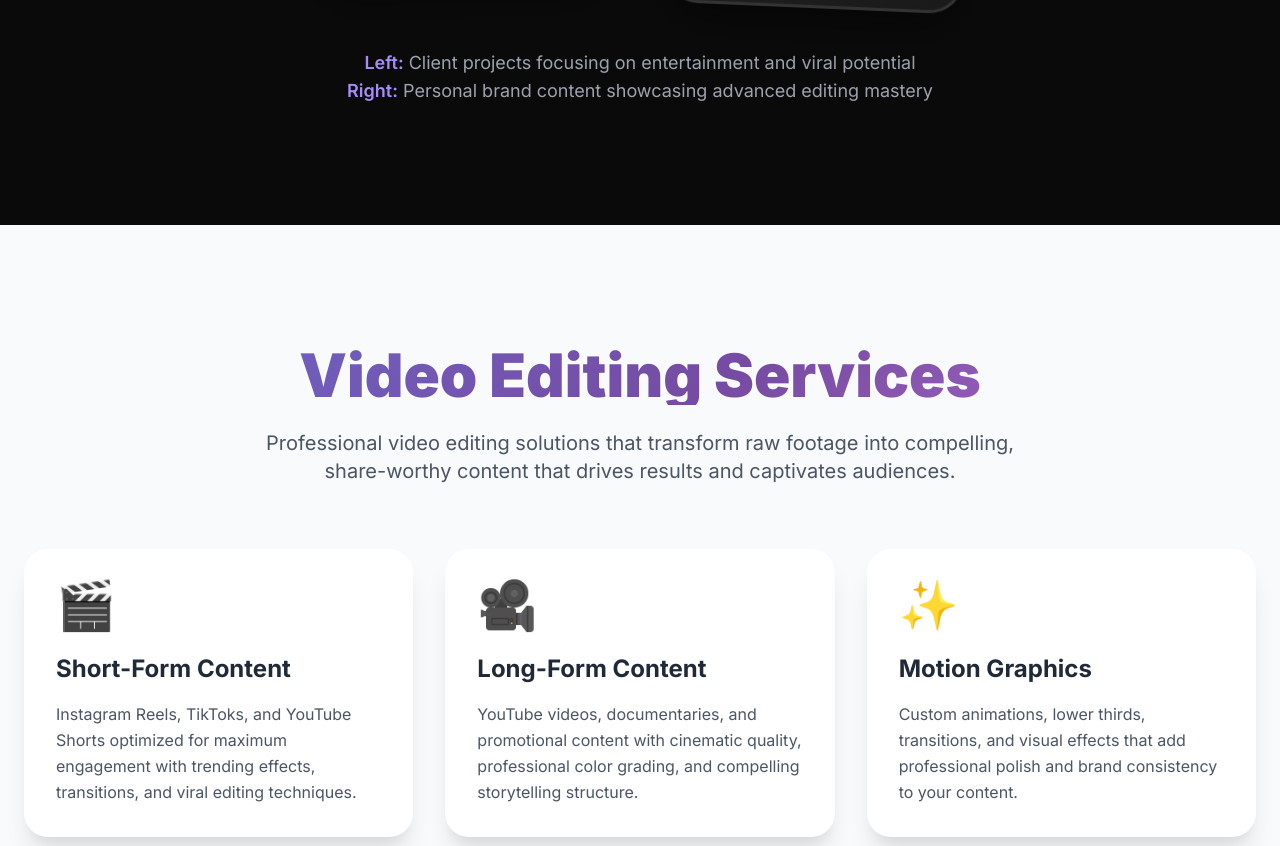
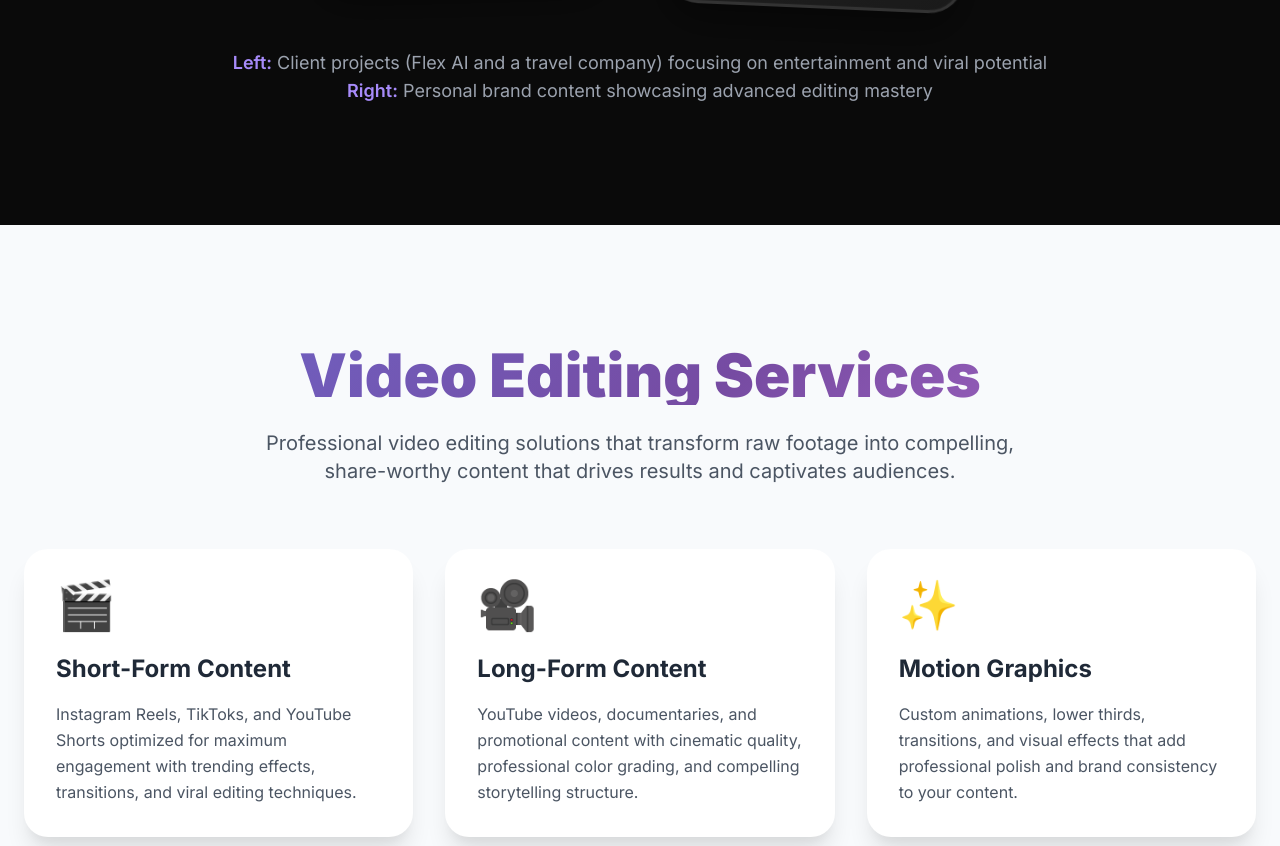
Before and after one commit to itsmatheussa/video-editor-portifolio, a plain HTML site: page index.html in a window 1280 px wide. Shown: the part 1520-2366 px from the top of the page. Drawn offline with nearby package versions, Linux system fonts and the light colour scheme.

Commit message:
Update index.html

```diff
--- a/index.html
+++ b/index.html
@@ -491,7 +491,7 @@
 
             <div class="text-center mt-12">
                 <p class="text-gray-400 text-lg">
-                    <span class="text-purple-400 font-semibold">Left:</span> Client projects focusing on entertainment and viral potential<br>
+                    <span class="text-purple-400 font-semibold">Left:</span> Client projects (Flex AI and a travel company) focusing on entertainment and viral potential<br>
                     <span class="text-purple-400 font-semibold">Right:</span> Personal brand content showcasing advanced editing mastery
                 </p>
             </div>
```
